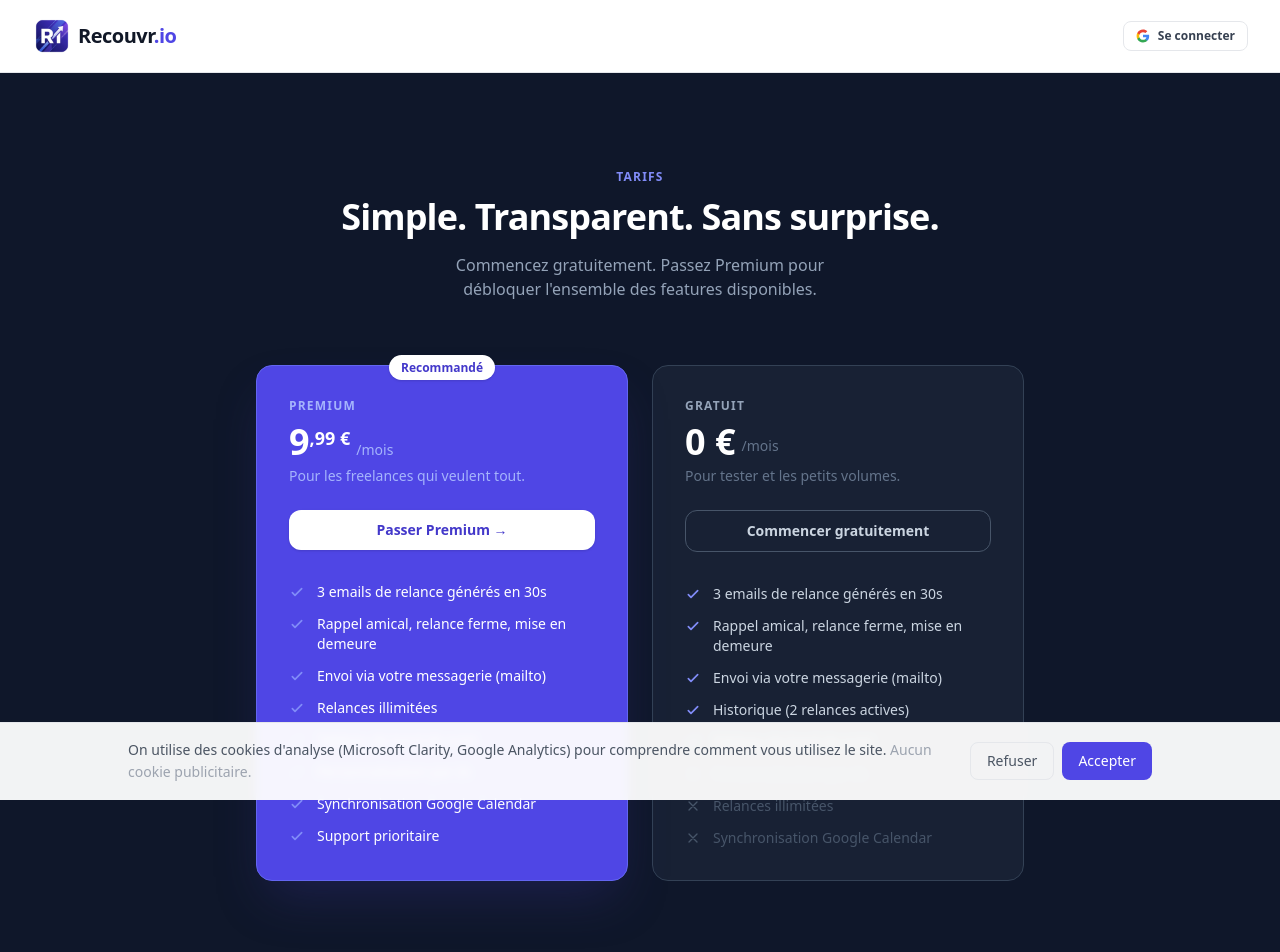
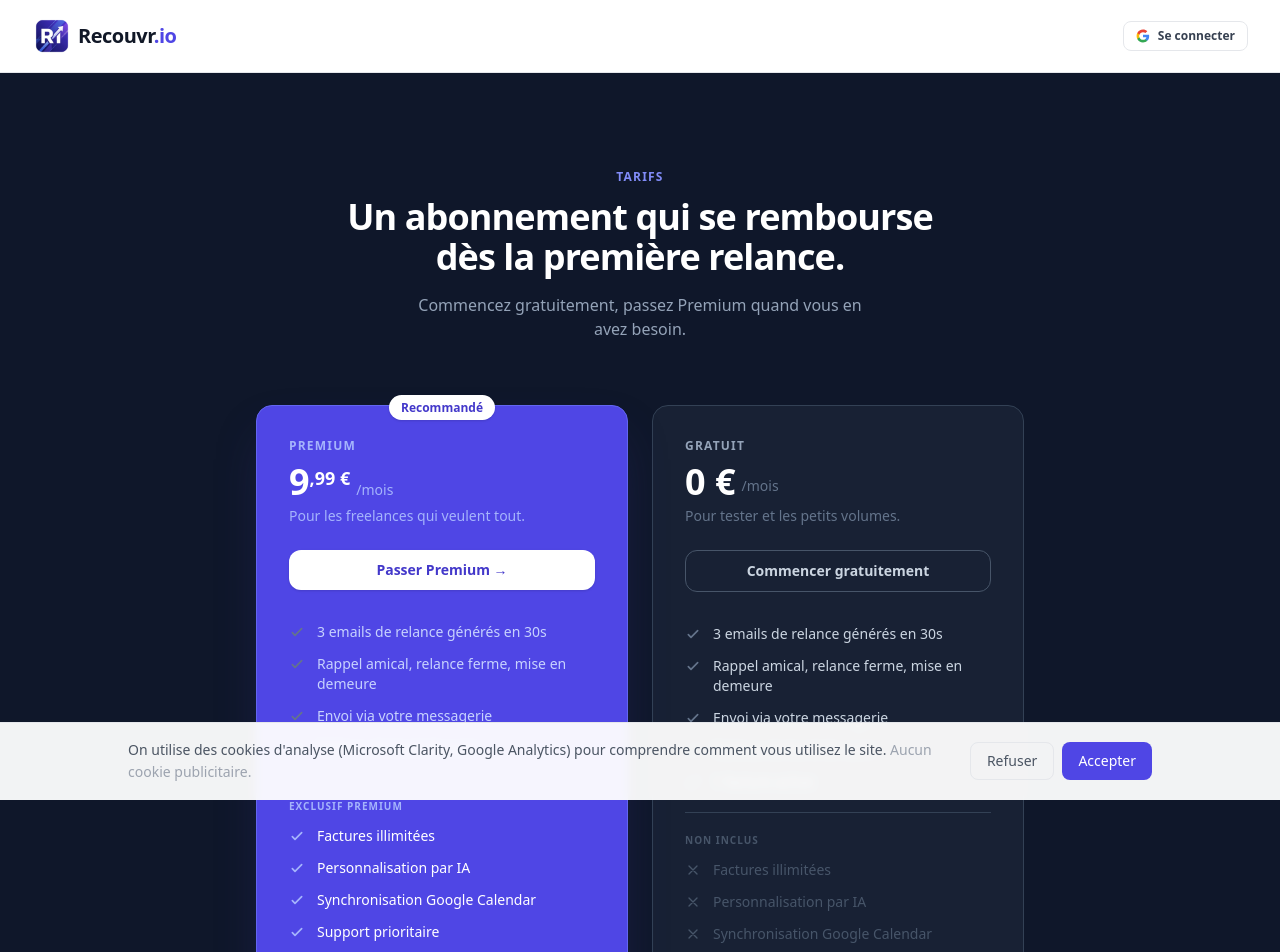
Before and after one commit to DylnMidrier/relance-impayee, a Next.js app: page /pricing in a window 1280 px wide. Shown: the top 952 px of the page. Built offline with nearby package versions, Linux system fonts and the light colour scheme; no server answers.

Commit message:
V2 : 1 facture max free

```diff
--- a/app/components/HomeClient.tsx
+++ b/app/components/HomeClient.tsx
@@ -1,6 +1,6 @@
 'use client'
 
-import { useState } from 'react'
+import { useState, useEffect } from 'react'
 import { FormState, EmailTemplate, genEmails, genEmailLevel } from '../lib/emails'
 import { createClient } from '../lib/supabase'
 import FormSection from './FormSection'
@@ -17,6 +17,13 @@ export default function HomeClient() {
   const [toastClosing, setToastClosing] = useState(false)
   const [userPlan, setUserPlan] = useState<Plan>('free')
   const [showUpgrade, setShowUpgrade] = useState(false)
+
+  useEffect(() => {
+    createClient().auth.getUser().then(({ data: { user } }) => {
+      const given = user?.user_metadata?.given_name ?? user?.user_metadata?.full_name?.split(' ')[0] ?? ''
+      if (given) setForm(prev => ({ ...prev, prenom: given }))
+    })
+  }, [])
 
   function showToast(message: string, type: 'success' | 'error') {
     setToast({ message, type })
@@ -45,7 +52,7 @@ export default function HomeClient() {
           .select('*', { count: 'exact', head: true })
           .eq('user_id', user.id)
           .neq('statut', 'payé')
-        if ((count ?? 0) >= 2) {
+        if ((count ?? 0) >= 1) {
           setShowUpgrade(true)
           return
         }
@@ -115,7 +122,7 @@ export default function HomeClient() {
         show={showUpgrade}
         onClose={() => setShowUpgrade(false)}
         feature="Limite du plan Gratuit atteinte"
-        description="Vous avez déjà 2 factures actives. Vos relances ne seront pas générées ni sauvegardées tant que vous restez sur le plan Gratuit."
+        description="Vous avez déjà 1 facture active. Passez Premium pour gérer plusieurs factures impayées simultanément."
       />
       {toast && (
         <div className="fixed bottom-6 left-0 right-0 z-[80] flex justify-center px-4 pointer-events-none">
--- a/app/dashboard/DashboardClient.tsx
+++ b/app/dashboard/DashboardClient.tsx
@@ -71,7 +71,18 @@ export default function DashboardClient({ factures: initial, plan, paymentSucces
   const [upgradeContext, setUpgradeContext] = useState<'gcal' | 'quota'>('gcal')
 
   // ── Generate form ──────────────────────────────────────────────────────────
-  const emptyForm: FormState = { prenom: '', client: '', emailClient: '', facture: '', montant: '', echeance: '' }
+  const [userPrenom, setUserPrenom] = useState('')
+  useEffect(() => {
+    createClient().auth.getUser().then(({ data: { user } }) => {
+      const given = user?.user_metadata?.given_name ?? user?.user_metadata?.full_name?.split(' ')[0] ?? ''
+      if (given) {
+        setUserPrenom(given)
+        setGenerateForm(prev => ({ ...prev, prenom: given }))
+      }
+    })
+  }, [])
+
+  const emptyForm: FormState = { prenom: userPrenom, client: '', emailClient: '', facture: '', montant: '', echeance: '' }
   const [showGenerateModal, setShowGenerateModal] = useState(false)
   const [generateForm, setGenerateForm] = useState<FormState>(emptyForm)
   const [emails, setEmails] = useState<EmailTemplate[]>([])
@@ -340,7 +351,7 @@ export default function DashboardClient({ factures: initial, plan, paymentSucces
           .select('*', { count: 'exact', head: true })
           .eq('user_id', user.id)
           .neq('statut', 'payé')
-        if ((count ?? 0) >= 2) {
+        if ((count ?? 0) >= 1) {
           setUpgradeContext('quota')
           setShowUpgrade(true)
           return
@@ -468,7 +479,7 @@ export default function DashboardClient({ factures: initial, plan, paymentSucces
               <svg className="w-3.5 h-3.5" fill="none" viewBox="0 0 24 24" stroke="currentColor" strokeWidth={2.5}>
                 <path strokeLinecap="round" strokeLinejoin="round" d="M12 4v16m8-8H4" />
               </svg>
-              Générer une relance
+              Nouvelle facture
             </button>
           </div>
         </div>
@@ -645,7 +656,7 @@ export default function DashboardClient({ factures: initial, plan, paymentSucces
                 <svg className="w-3.5 h-3.5" fill="none" viewBox="0 0 24 24" stroke="currentColor" strokeWidth={2.5}>
                   <path strokeLinecap="round" strokeLinejoin="round" d="M12 4v16m8-8H4" />
                 </svg>
-                Générer ma première relance
+                Ajouter ma première facture
               </button>
             </div>
           ) : (
@@ -802,7 +813,7 @@ export default function DashboardClient({ factures: initial, plan, paymentSucces
         show={showUpgrade}
         onClose={() => setShowUpgrade(false)}
         feature={upgradeContext === 'quota' ? 'Limite du plan Gratuit atteinte' : 'Synchronisation Google Calendar'}
-        description={upgradeContext === 'quota' ? 'Vous avez déjà 2 factures actives. Vos relances ne seront pas générées ni sauvegardées tant que vous restez sur le plan Gratuit.' : undefined}
+        description={upgradeContext === 'quota' ? 'Vous avez déjà 1 facture active. Passez Premium pour gérer plusieurs factures impayées simultanément.' : undefined}
       />
 
       {/* ── Generate modal ───────────────────────────────────────────────── */}
@@ -813,7 +824,7 @@ export default function DashboardClient({ factures: initial, plan, paymentSucces
         >
           <div className="bg-white rounded-2xl shadow-xl w-full max-w-md">
             <div className="flex items-center justify-between px-6 pt-5 pb-4 border-b border-gray-100">
-              <h3 className="text-sm font-bold text-gray-900">Générer une relance</h3>
+              <h3 className="text-sm font-bold text-gray-900">Nouvelle facture</h3>
               <button onClick={() => setShowGenerateModal(false)} className="text-gray-300 hover:text-gray-500 transition-colors">
                 <svg className="w-4 h-4" fill="none" viewBox="0 0 24 24" stroke="currentColor" strokeWidth={2}><path strokeLinecap="round" strokeLinejoin="round" d="M6 18L18 6M6 6l12 12" /></svg>
               </button>
--- a/app/pricing/page.tsx
+++ b/app/pricing/page.tsx
@@ -3,49 +3,30 @@ import Nav from '../components/Nav'
 import Footer from '../components/Footer'
 import CheckoutButton from './CheckoutButton'
 
-const FREE_FEATURES = [
+const COMMON_FEATURES = [
   '3 emails de relance générés en 30s',
   'Rappel amical, relance ferme, mise en demeure',
-  'Envoi via votre messagerie (mailto)',
-  'Historique (2 relances actives)',
+  'Envoi via votre messagerie',
   'Tableau de bord de suivi',
 ]
 
-const FREE_MISSING = [
-  'Personnalisation par IA',
-  'Relances illimitées',
-  'Synchronisation Google Calendar',
-]
-
-const PREMIUM_FEATURES = [
-  '3 emails de relance générés en 30s',
-  'Rappel amical, relance ferme, mise en demeure',
-  'Envoi via votre messagerie (mailto)',
-  'Relances illimitées',
-  'Tableau de bord de suivi',
+const PREMIUM_ONLY = [
+  'Factures illimitées',
   'Personnalisation par IA',
   'Synchronisation Google Calendar',
   'Support prioritaire',
 ]
 
-function CheckIcon({ dim = false }: { dim?: boolean }) {
+function CheckIcon({ bright = false }: { bright?: boolean }) {
   return (
     <svg
-      className={`w-4 h-4 shrink-0 mt-0.5 ${dim ? 'text-slate-600' : 'text-indigo-400'}`}
+      className={`w-4 h-4 shrink-0 mt-0.5 ${bright ? 'text-indigo-300' : 'text-slate-500'}`}
       fill="none"
       viewBox="0 0 24 24"
       stroke="currentColor"
       strokeWidth={2.5}
     >
       <path strokeLinecap="round" strokeLinejoin="round" d="M5 13l4 4L19 7" />
-    </svg>
-  )
-}
-
-function CrossIcon() {
-  return (
-    <svg className="w-4 h-4 shrink-0 mt-0.5 text-slate-600" fill="none" viewBox="0 0 24 24" stroke="currentColor" strokeWidth={2}>
-      <path strokeLinecap="round" strokeLinejoin="round" d="M6 18L18 6M6 6l12 12" />
     </svg>
   )
 }
@@ -61,10 +42,10 @@ export default function PricingPage() {
           <div className="text-center mb-16">
             <p className="text-xs font-semibold text-indigo-400 uppercase tracking-widest mb-3">Tarifs</p>
             <h1 className="text-4xl font-extrabold tracking-tight text-white mb-4">
-              Simple. Transparent. Sans surprise.
+              Un abonnement qui se rembourse<br />dès la première relance.
             </h1>
             <p className="text-slate-400 max-w-md mx-auto">
-              Commencez gratuitement. Passez Premium pour débloquer l'ensemble des features disponibles.
+              Commencez gratuitement, passez Premium quand vous en avez besoin.
             </p>
           </div>
 
@@ -73,7 +54,6 @@ export default function PricingPage() {
 
             {/* Premium */}
             <div className="relative bg-indigo-600 border border-indigo-500 rounded-2xl p-8 flex flex-col shadow-2xl shadow-indigo-900/40">
-              {/* Badge */}
               <div className="absolute -top-3 left-1/2 -translate-x-1/2">
                 <span className="bg-white text-indigo-700 text-xs font-bold px-3 py-1 rounded-full shadow">
                   Recommandé
@@ -93,14 +73,28 @@ export default function PricingPage() {
 
               <CheckoutButton />
 
-              <ul className="space-y-3 flex-1">
-                {PREMIUM_FEATURES.map(f => (
-                  <li key={f} className="flex items-start gap-3 text-sm text-white">
+              {/* Features communes */}
+              <ul className="space-y-3 mb-5">
+                {COMMON_FEATURES.map(f => (
+                  <li key={f} className="flex items-start gap-3 text-sm text-indigo-200">
                     <CheckIcon />
                     {f}
                   </li>
                 ))}
               </ul>
+
+              {/* Séparateur premium exclusif */}
+              <div className="border-t border-indigo-500/60 pt-5 mb-3">
+                <p className="text-[10px] font-bold text-indigo-300 uppercase tracking-widest mb-3">Exclusif Premium</p>
+                <ul className="space-y-3">
+                  {PREMIUM_ONLY.map(f => (
+                    <li key={f} className="flex items-start gap-3 text-sm text-white font-medium">
+                      <CheckIcon bright />
+                      {f}
+                    </li>
+                  ))}
+                </ul>
+              </div>
             </div>
 
             {/* Free */}
@@ -121,20 +115,32 @@ export default function PricingPage() {
                 Commencer gratuitement
               </Link>
 
-              <ul className="space-y-3 flex-1">
-                {FREE_FEATURES.map(f => (
+              <ul className="space-y-3 mb-5">
+                {COMMON_FEATURES.map(f => (
                   <li key={f} className="flex items-start gap-3 text-sm text-slate-300">
                     <CheckIcon />
                     {f}
                   </li>
                 ))}
-                {FREE_MISSING.map(f => (
-                  <li key={f} className="flex items-start gap-3 text-sm text-slate-600">
-                    <CrossIcon />
-                    {f}
-                  </li>
-                ))}
+                <li className="flex items-start gap-3 text-sm text-slate-300">
+                  <CheckIcon />
+                  1 facture active
+                </li>
               </ul>
+
+              <div className="border-t border-slate-700 pt-5">
+                <p className="text-[10px] font-bold text-slate-600 uppercase tracking-widest mb-3">Non inclus</p>
+                <ul className="space-y-3">
+                  {PREMIUM_ONLY.map(f => (
+                    <li key={f} className="flex items-start gap-3 text-sm text-slate-600">
+                      <svg className="w-4 h-4 shrink-0 mt-0.5" fill="none" viewBox="0 0 24 24" stroke="currentColor" strokeWidth={2}>
+                        <path strokeLinecap="round" strokeLinejoin="round" d="M6 18L18 6M6 6l12 12" />
+                      </svg>
+                      {f}
+                    </li>
+                  ))}
+                </ul>
+              </div>
             </div>
           </div>
 
```
